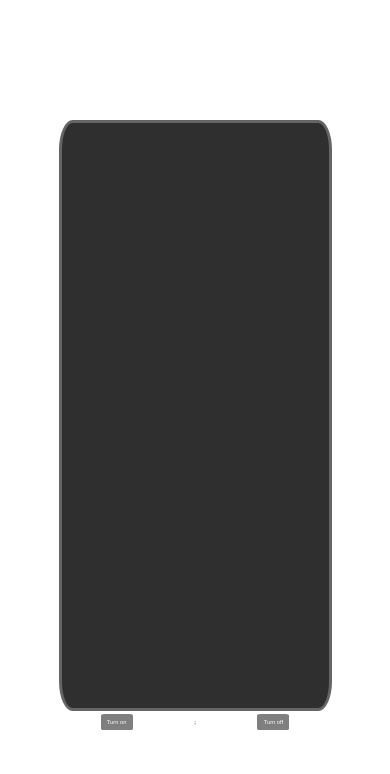
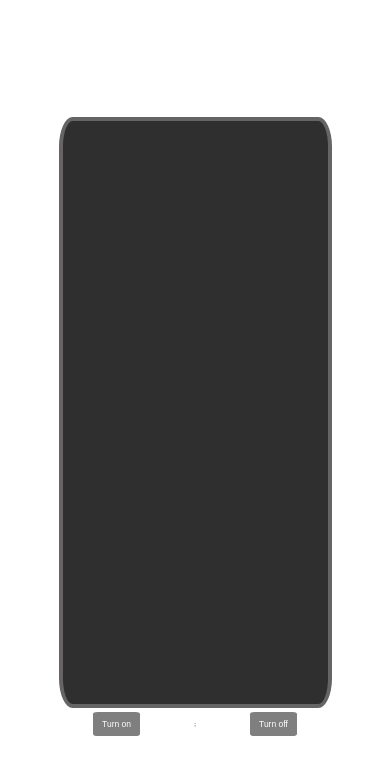
Before and after one commit to wesleyoteme-create/html-portfolio, a plain HTML site: page index.html in a window 390 px wide. Drawn offline with Linux system fonts and the light colour scheme.

Commit message:
Add files via upload

```diff
--- a/app.css
+++ b/app.css
@@ -155,20 +155,27 @@ body {
   }
 }
 
-/* max-h-619 */
-@media (max-height: 38.69rem) {
+/* max-h-800px */
+@media (max-height: 50rem) {
   html {
-    font-size: 31.5%;
+    font-size: 52.5%;
   }
 }
 
-/* max-w-404px */
-@media (max-width: 25.3rem) {
+/* max-h-731px */
+@media (max-height: 45.69rem) {
   html {
-    font-size: 20%;
+    font-size: 40%;
   }
 }
-/* max-height-400px */
+
+/* max-w-452px */
+@media (max-width: 28.3rem) {
+  html {
+    font-size: 29.5%;
+  }
+}
+/* max-height-424px */
 @media (max-height: 26.5rem) {
   html {
     font-size: 30%;
```
